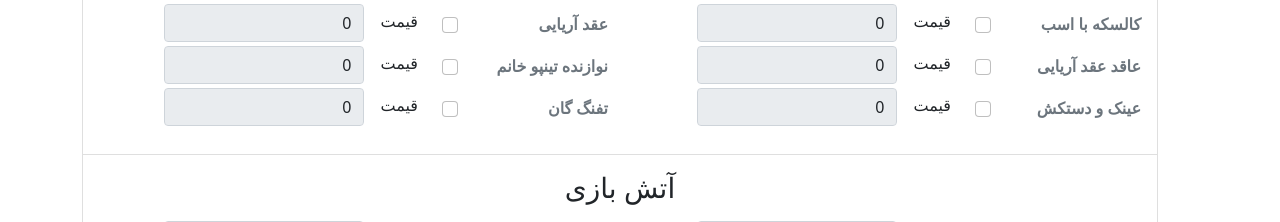
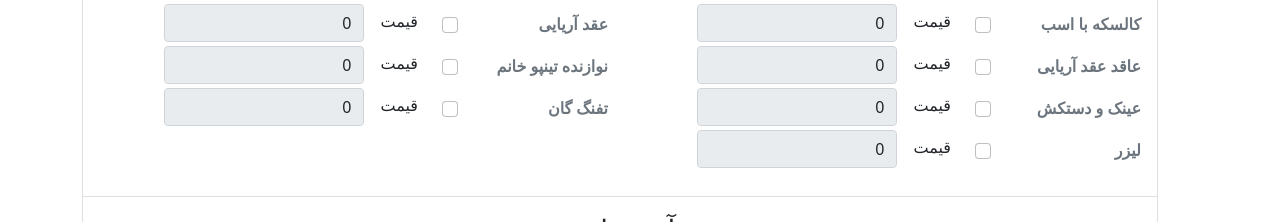
Before and after one commit to BaqirCS/ChehelContract, a React (Create React App) app: page / in a window 1280 px wide. Shown: the part 1840-2062 px from the top of the page. Built offline with nearby package versions, Linux system fonts and the light colour scheme.

Commit message:
Update data.js

```diff
--- a/src/component/data.js
+++ b/src/component/data.js
@@ -325,6 +325,13 @@ export const designItems = [
     check: false,
     type: 'simple',
   },
+   {
+    name: 'لیزر',
+    id: 49800,
+    price: 4000000,
+    check: false,
+    type: 'simple',
+  },
   {
     name: 'دف نواز',
     id: 207,
```
